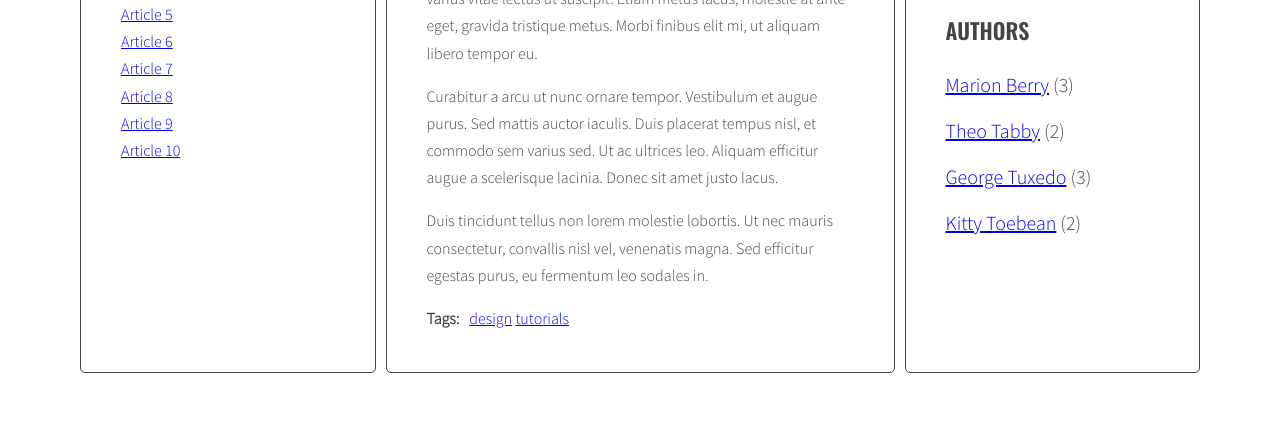
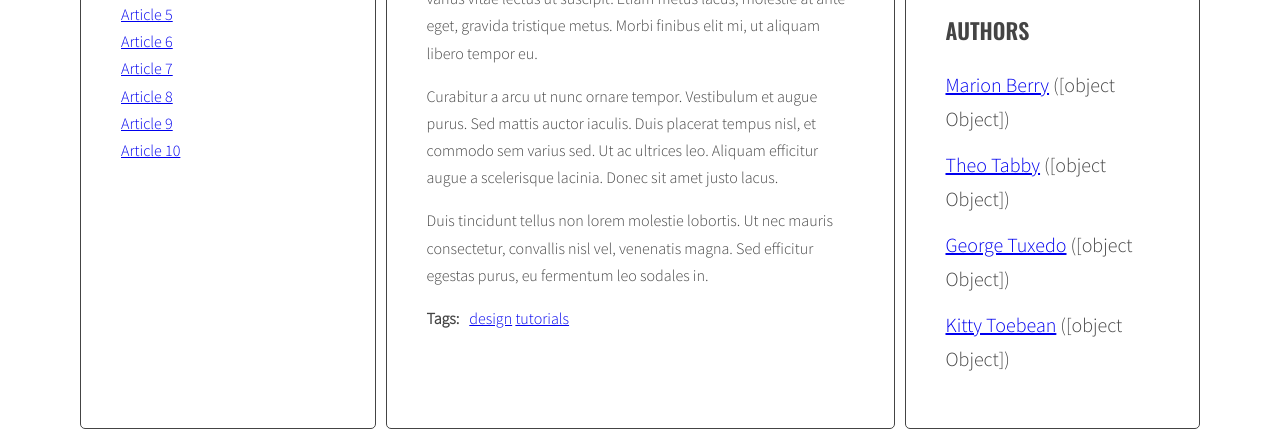
Before and after one commit to swajda/javascript-blog, a website: page index.html in a window 1280 px wide. Shown: the part 466-903 px from the top of the page. Before the commit the page ends 847 px from the top, so only its background shows below. Drawn offline with nearby package versions, Linux system fonts and the light colour scheme.

Commit message:
Add handlebars templates, author list counter broken

```diff
--- a/index.html
+++ b/index.html
@@ -240,7 +240,9 @@
     </div>
   </div>
   <script id="template-author-cloud-link" type="text/x-handlebars-template">
-    asd
+    {{#each authors}}
+      <li><a href="#author-{{ author }}">{{ author }}</a><span> ({{ count }})</span></li>
+      {{/each}}
   </script>
   <script id="template-tag-cloud-link" type="text/x-handlebars-template">
       {{#each tags}}
--- a/js/script.js
+++ b/js/script.js
@@ -184,15 +184,21 @@ function generateAuthors() {
   }
   const authorList = document.querySelector(optAuthorsListSelector);
 
-  let allAuthorsHTML = '';
+  //  --> let allAuthorsHTML = '';
+  const allAuthorsData = {authors: []};
 
   for(let author in allAuthors) {
-    const linkHTML = '<li>' + allAuthors[author].html + ' (' + allAuthors[author].count + ')</li>';
-    allAuthorsHTML += linkHTML;
-    console.log(allAuthorsHTML);
+    //const linkHTML = '<li>' + allAuthors[author].html + ' (' + allAuthors[author].count + ')</li>';
+    // --> allAuthorsHTML += linkHTML;
+    allAuthorsData.authors.push({
+      author: author,
+      count: allAuthors[author],
+    });
+
   }
 
-  authorList.innerHTML = allAuthorsHTML;
+  authorList.innerHTML = templates.authorCloudLink(allAuthorsData);
+  console.log(allAuthorsData);
 }
 
 
```
